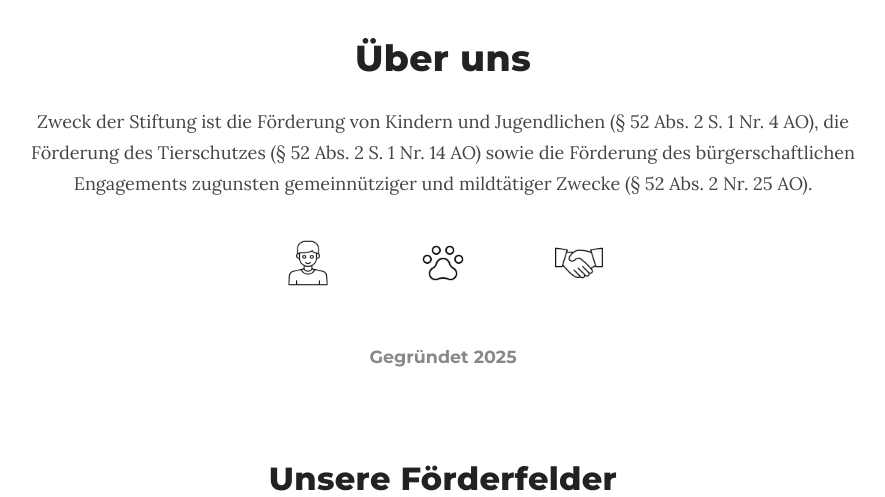
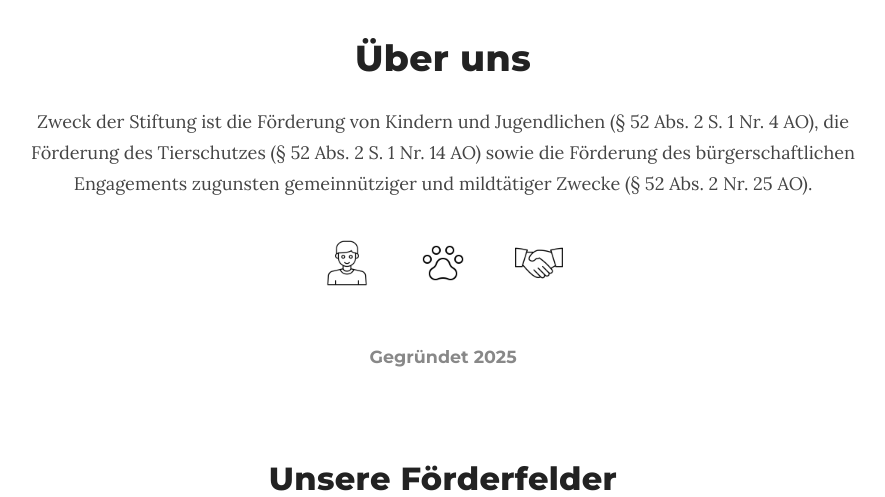
Before and after one commit to AAARGGH/mhk-nextgen, a PHP site: page / in a window 1280 px wide. Shown: the part 1592-2089 px from the top of the page, without its empty margins (197-1082 px from the left). Run offline with PHP 8.4, Linux system fonts and the light colour scheme.

Commit message:
Update styles.css

```diff
--- a/css/styles.css
+++ b/css/styles.css
@@ -158,7 +158,7 @@ section {
 
 .about-icons {
   display: flex;
-  gap: 2.2em;
+  gap: 1.2em;
   justify-content: center;
   font-size: 2.2em;
   margin-top: 1.2em;
```
